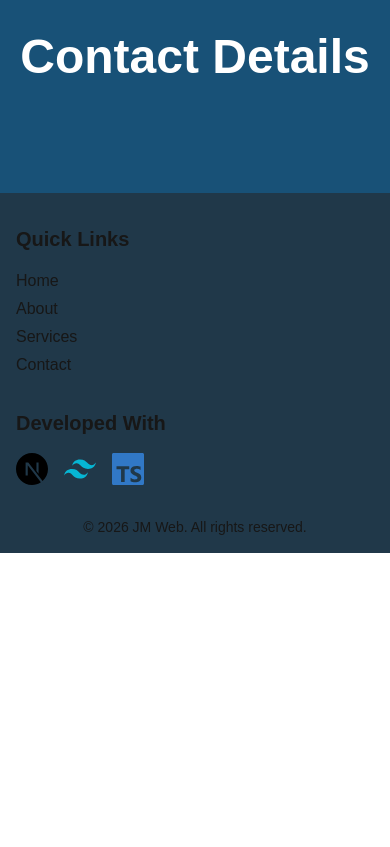
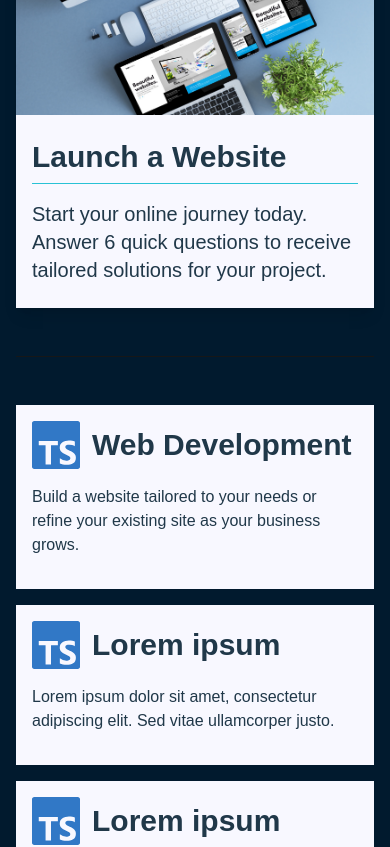
Before and after one commit to JackM510/Next.js-JMWEB, a Next.js app: page / in a window 390 px wide. Shown: the part 3120-3967 px from the top of the page. Before the commit the page ends 3673 px from the top, so only its background shows below. Built offline with nearby package versions, Linux system fonts and the light colour scheme.

Commit message:
added 3 ServiceCards to the section, testing/refining responsive behaviour

```diff
--- a/src/app/components/sections/ServicesSection.tsx
+++ b/src/app/components/sections/ServicesSection.tsx
@@ -1,10 +1,45 @@
 import SectionHeading from "../ui/SectionHeading"
+import InfoRow from "../ui/InfoRow"
+import ServiceCard from "../ui/ServiceCard";
 
 export default function ServicesSection() {
     return (
         <section id="services" className="bg-[#011a2e]">
             <div className="content-container">
                 <SectionHeading color="text-white">Explore Services</SectionHeading>
+                <InfoRow color="text-[var(--dark-azure)]" background="bg-[var(--ghost-white)]"
+                    title="Launch a Website"
+                    text="Start your online journey today. Answer 6 quick questions to receive tailored solutions for your project."
+                    imgSrc="/assets/images/service-offering.jpg"
+                    imgAlt="test"
+                    reverse
+                />
+                <hr className="mb-12"></hr>
+                <div className="grid grid-cos-1 md:grid-cols-2 lg:grid-cols-3 items-stretch gap-4">
+                    {/* Web Development */}
+                    <ServiceCard
+                        id="web-development"
+                        icon="assets/icons/typescript.svg"
+                        title="Web Development"
+                        description="Build a website tailored to your needs or refine your existing site as your business grows."
+                    />
+                    {/* Web Development */}
+                    <ServiceCard
+                        id="web-development"
+                        icon="assets/icons/typescript.svg"
+                        title="Lorem ipsum"
+                        description="Lorem ipsum dolor sit amet, consectetur adipiscing elit. Sed vitae
+  ullamcorper justo."
+                    />
+                    {/* Web Development */}
+                    <ServiceCard
+                        id="web-development"
+                        icon="assets/icons/typescript.svg"
+                        title="Lorem ipsum"
+                        description="Lorem ipsum dolor sit amet, consectetur adipiscing elit. Sed vitae
+  ullamcorper justo."
+                    />
+                </div>
             </div>
         </section>
     );
```
